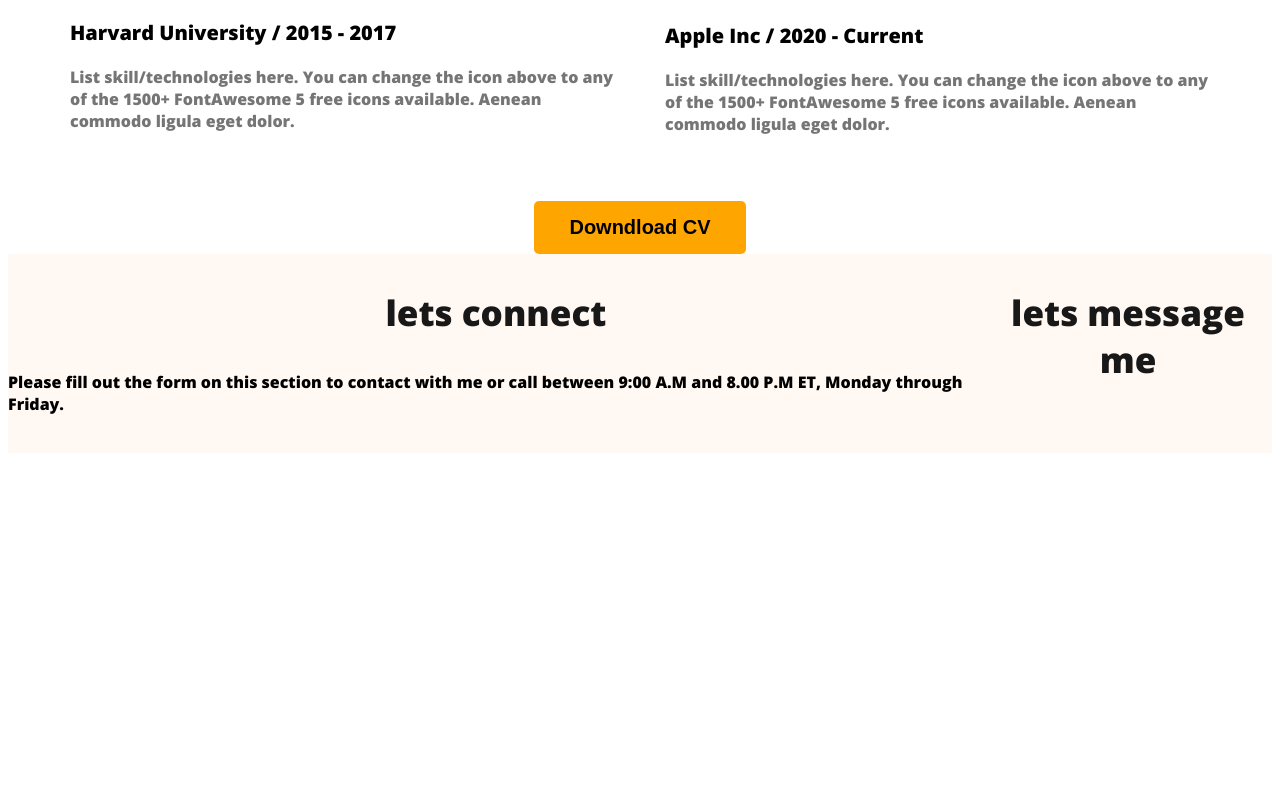
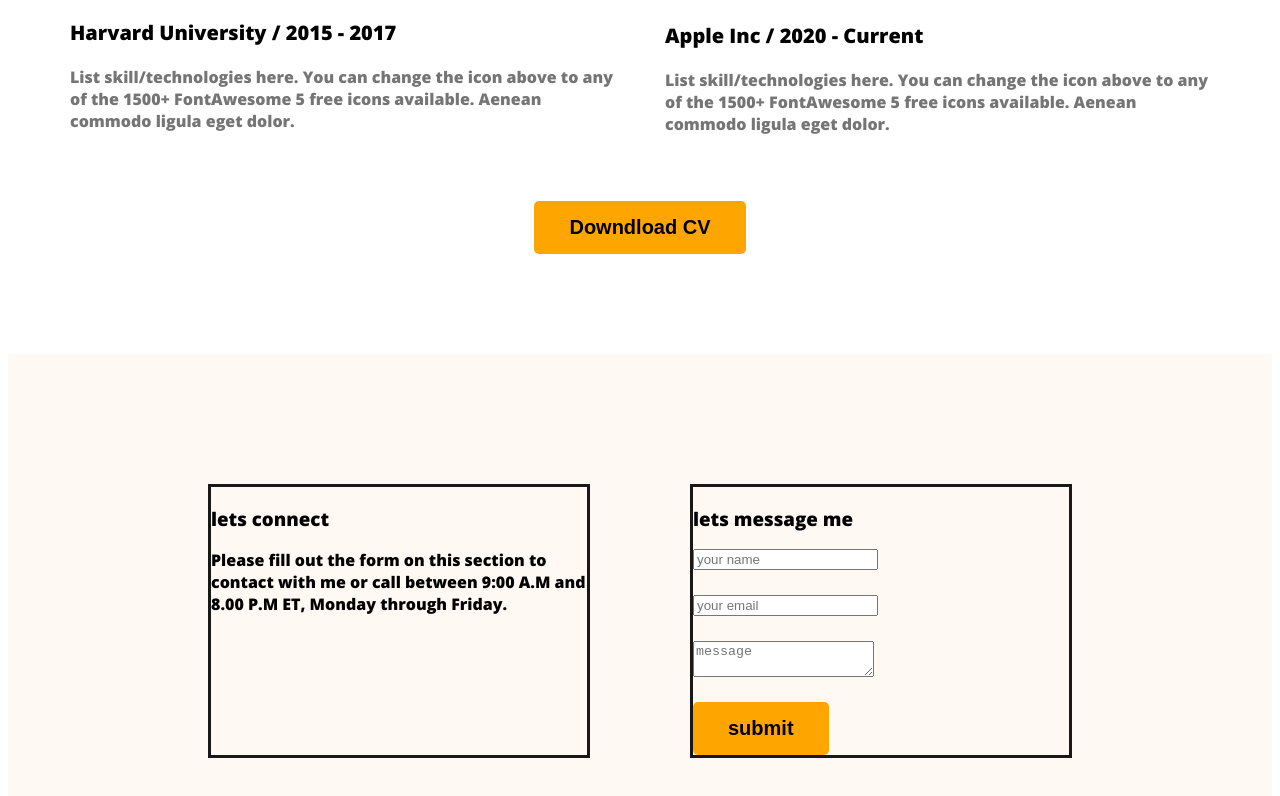
Before and after one commit to hasnain2093/webdeveloper-protfolio, a plain HTML site: page index.html in a window 1280 px wide. Shown: the part 2585-3381 px from the top of the page. Before the commit the page ends 3046 px from the top, so only its background shows below. Drawn offline with nearby package versions, Linux system fonts and the light colour scheme.

Commit message:
finished footer section with contact form

```diff
--- a/index.html
+++ b/index.html
@@ -131,7 +131,7 @@
     </main>
     <footer>
         <div class="footer-colum">
-            <h3 class="section-title">lets connect</h3>
+            <h3 id="footer-class-title">lets connect</h3>
             <p class="footer-title-description">Please fill out the form on this section to contact with me or call between 9:00 A.M and 8.00 P.M ET, Monday through Friday.</p>
             <div class="social-link">
             <a href=""><img src="portfolio-resources/images/icons/facebook.png" alt=""></a>
@@ -140,7 +140,13 @@
             </div>
         </div>
         <div class="footer-colum">
-        <h3 class="section-title">lets message me</h3>
+       <div><h3 id="footer-class-title">lets message me</h3></div>
+       <div> <form class="contact" action="">
+        <input type="text" placeholder="your name">
+        <input type="email" name="" placeholder="your email" id="">
+        <textarea name="" placeholder="message" id=""></textarea>
+        <button class="btn-primary">submit</button>
+    </form></div>
         </div>
 
     </footer>
--- a/styles/protfilio.css
+++ b/styles/protfilio.css
@@ -163,4 +163,16 @@
 footer{
     display: flex;
     background: #fff8f3;
+    padding:130px 200px;
+    margin-top: 100px;
+    gap: 100px;
 }
+
+.footer-colum{
+    border:solid 3px #181818;
+    width: 50%;
+}
+.contact input,textarea{
+    display: block;
+    margin-bottom: 25px;
+}
```
